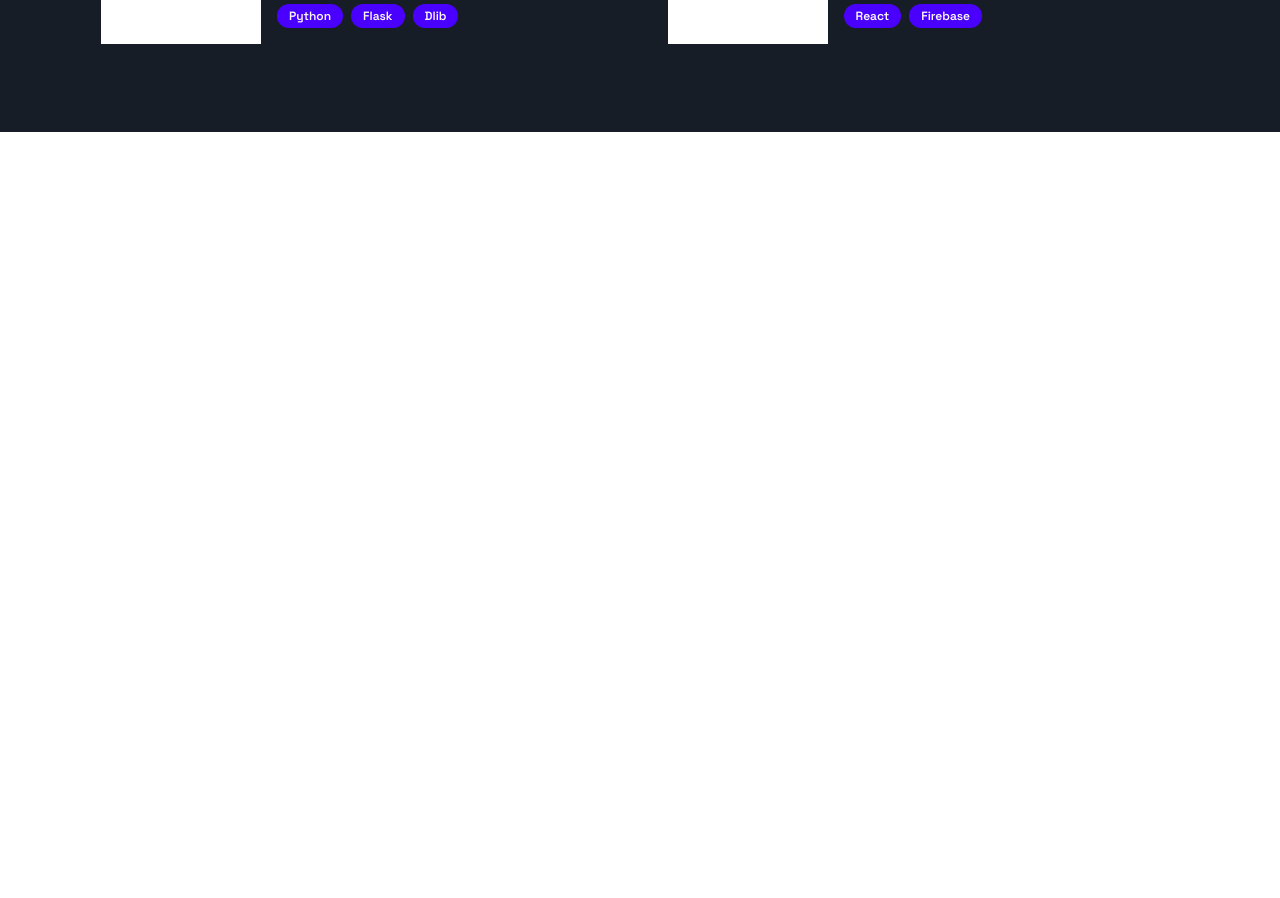
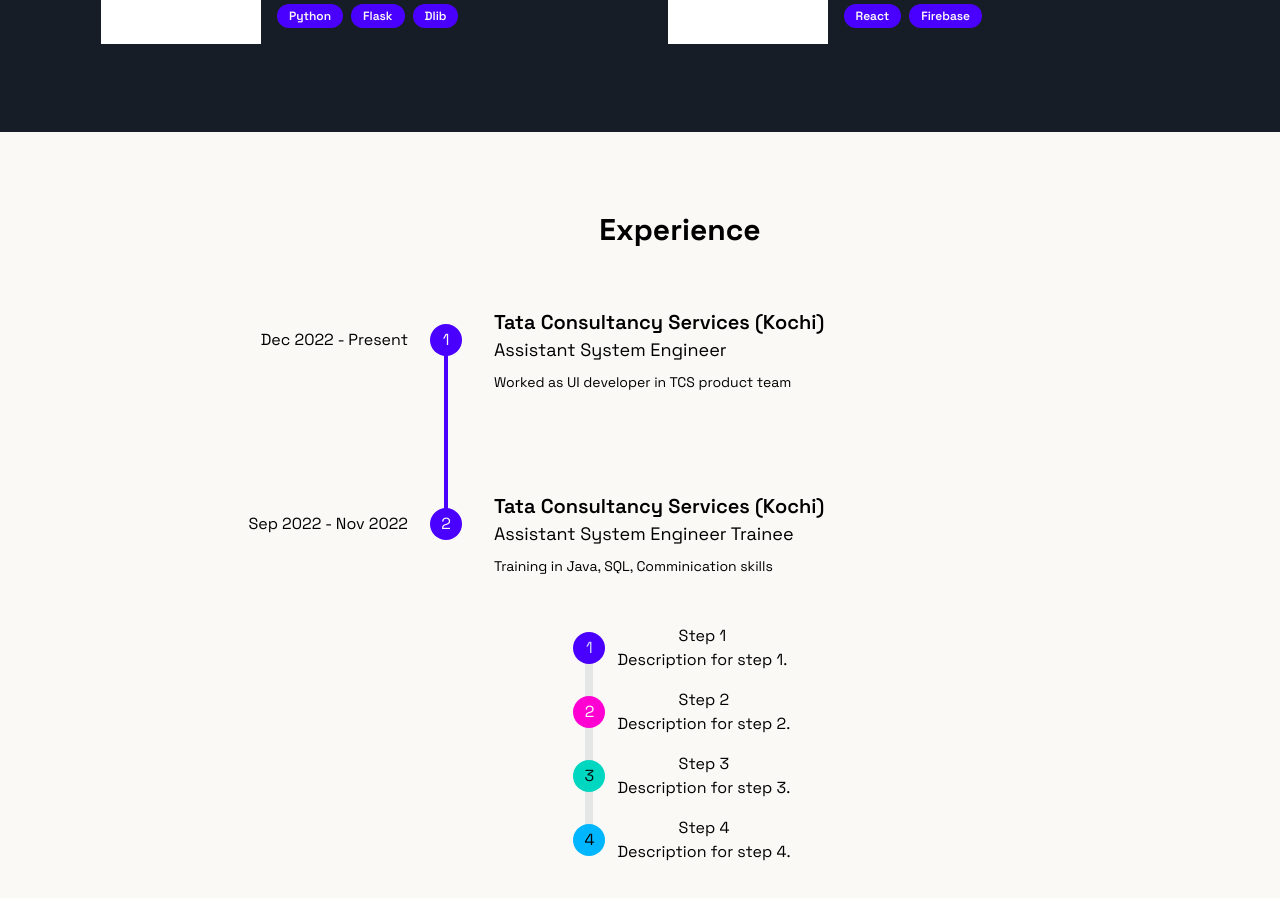
Before and after one commit to neerajram30/porfolio-website, a Next.js app: page / in a window 1280 px wide. Shown: the part 1580-2478 px from the top of the page. Before the commit the page ends 1712 px from the top, so only its background shows below. Built offline with nearby package versions, Linux system fonts and the light colour scheme; no server answers.

Commit message:
feat: experience

```diff
--- a/src/app/page.js
+++ b/src/app/page.js
@@ -14,7 +14,7 @@
         <Profile/>
         <About/>
         <Projects/>
-        {/* <Experience/> */}
+        <Experience/>
         {/* <Tools/> */}
         {/* <Footer/> */}
     </main>
--- a/src/components/Experience.js
+++ b/src/components/Experience.js
@@ -46,6 +46,33 @@
       </ul>
       {/* </div> */}
       {/* </div> */}
+
+      <div className="steps steps-vertical">
+      <div className="step step-primary">
+        <div className="step-content">
+          <div className="step-title">Step 1</div>
+          <div className="step-description">Description for step 1.</div>
+        </div>
+      </div>
+      <div className="step step-secondary">
+        <div className="step-content">
+          <div className="step-title">Step 2</div>
+          <div className="step-description">Description for step 2.</div>
+        </div>
+      </div>
+      <div className="step step-accent">
+        <div className="step-content">
+          <div className="step-title">Step 3</div>
+          <div className="step-description">Description for step 3.</div>
+        </div>
+      </div>
+      <div className="step step-info">
+        <div className="step-content">
+          <div className="step-title">Step 4</div>
+          <div className="step-description">Description for step 4.</div>
+        </div>
+      </div>
+    </div>
     </div>
   );
 }
```
